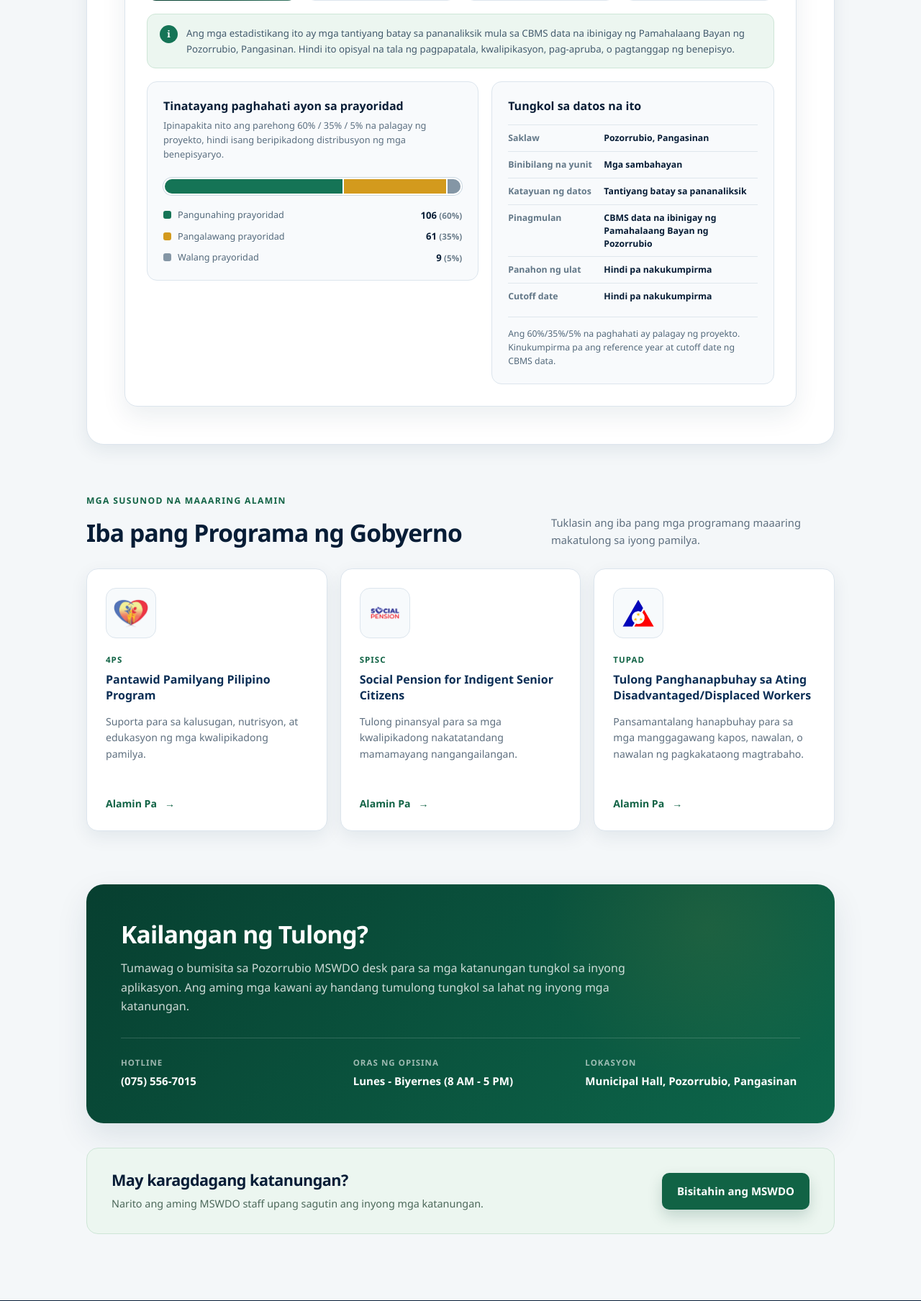
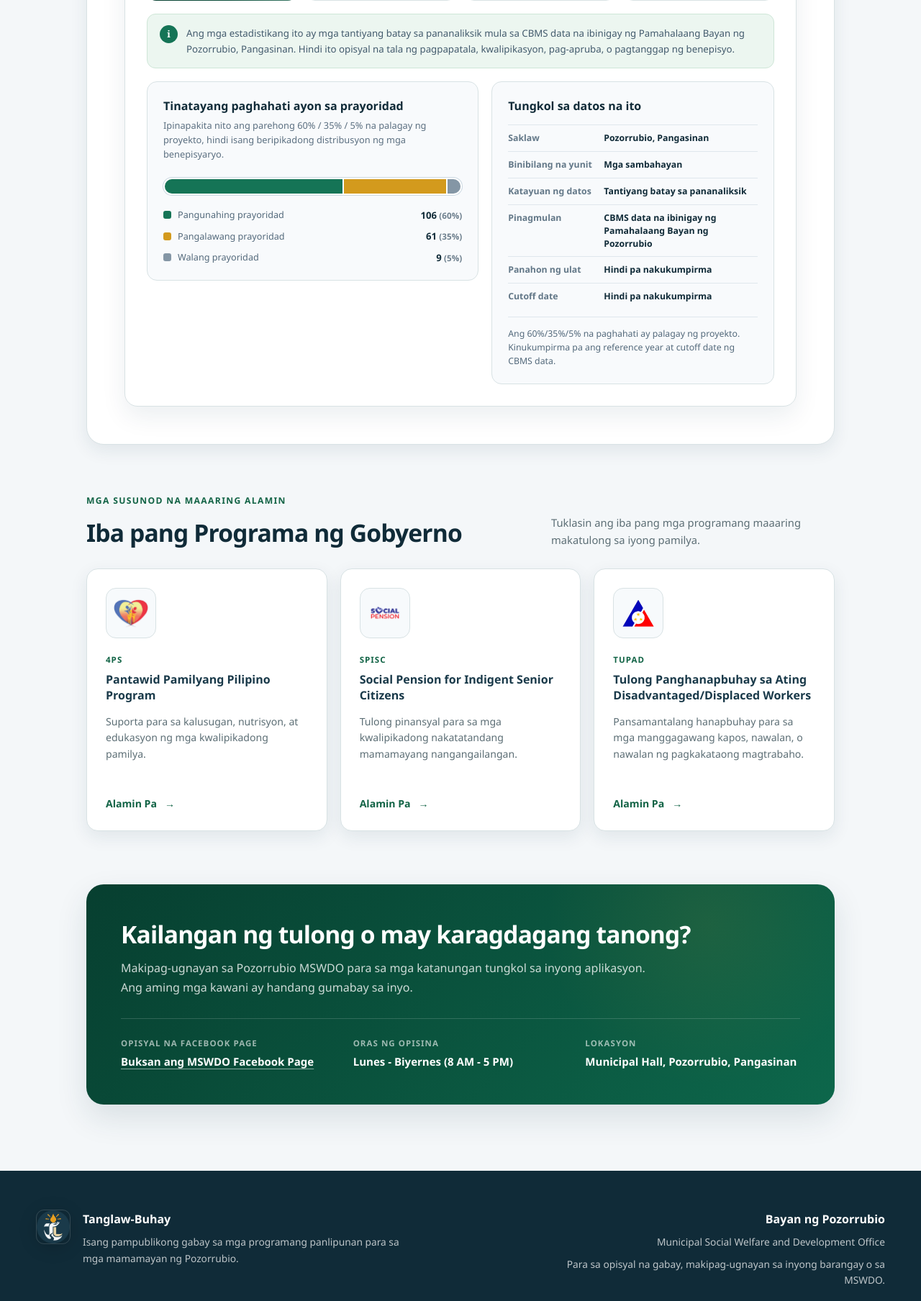
Before and after one commit to kaorizz26/Tanglaw_Buhay_FINAL, a Flask app: page /public/programs/slp in a window 1280 px wide. Shown: the part 3027-4835 px from the top of the page at 72% size. Run offline with Flask 3, Linux system fonts and the light colour scheme; some libraries are stand-ins or nearby versions.

Commit message:
Refine public portal UI and branding

```diff
--- a/static/css/public.css
+++ b/static/css/public.css
@@ -1,20 +1,21 @@
 :root {
     color-scheme: light;
-    --public-navy-950: #071d36;
-    --public-navy-900: #0b2e55;
-    --public-navy-800: #123f70;
-    --public-blue-700: #1e5f9c;
-    --public-blue-600: #2877b5;
-    --public-blue-100: #e9f3fb;
-    --public-gold-500: #d4a52d;
-    --public-gold-100: #fbf3db;
-    --public-ink: #15283b;
-    --public-muted: #5e6f7f;
-    --public-line: #dce5ed;
-    --public-canvas: #f7f9fb;
+    --public-navy-950: #102b38;
+    --public-navy-900: #1a3a4a;
+    --public-navy-800: #254d5e;
+    --public-blue-700: #2d7a8a;
+    --public-blue-600: #398c9b;
+    --public-blue-100: #e8f3f4;
+    --public-gold-500: #e8a020;
+    --public-gold-100: #fbf1dc;
+    --public-sand-300: #e7d3a5;
+    --public-ink: #18333f;
+    --public-muted: #5c6e75;
+    --public-line: #d8e2e4;
+    --public-canvas: #f4f7f8;
     --public-white: #ffffff;
-    --public-shadow: 0 18px 44px rgb(10 45 80 / 10%);
-    --public-shadow-soft: 0 8px 24px rgb(10 45 80 / 8%);
+    --public-shadow: 0 18px 44px rgb(26 58 74 / 12%);
+    --public-shadow-soft: 0 8px 24px rgb(26 58 74 / 9%);
     --public-radius-lg: 24px;
     --public-radius-md: 16px;
     --public-container: 1180px;
@@ -684,7 +690,7 @@ html[data-page-kind="landing"] .language-switcher button:focus-visible {
 .public-footer__mark {
     width: 48px;
     height: 48px;
-    overflow: hidden;
+    overflow: visible;
     flex: 0 0 auto;
     border: 1px solid rgb(255 255 255 / 16%);
     border-radius: 11px;
@@ -693,8 +699,8 @@ html[data-page-kind="landing"] .language-switcher button:focus-visible {
 .public-footer__mark img {
     width: 100%;
     height: 100%;
-    object-fit: cover;
-    transform: scale(1.15);
+    object-fit: contain;
+    filter: drop-shadow(0 4px 12px rgb(0 0 0 / 20%));
 }
 
 .public-footer strong {
@@ -979,8 +985,7 @@ html[data-page-kind="program-tupad"] .language-switcher button:focus-visible {
 
 .fourps-card > h2,
 .fourps-section-heading h2,
-.fourps-help h2,
-.fourps-question h2 {
+.fourps-help h2 {
     margin: 0;
     color: var(--public-navy-950);
     font-size: clamp(1.55rem, 3vw, 2.1rem);
@@ -2021,29 +2026,19 @@ html[data-page-kind="program-tupad"] .language-switcher button:focus-visible {
     line-height: 1.5;
 }
 
-.fourps-question {
-    display: flex;
-    padding: 30px 34px;
-    align-items: center;
-    justify-content: space-between;
-    gap: 32px;
-    background: #eaf4fb;
-    border: 1px solid #cce3f2;
-    border-radius: var(--public-radius-md);
-}
-
-.fourps-question h2 {
-    font-size: 1.35rem;
-}
-
-.fourps-question p {
-    margin: 7px 0 0;
-    color: #536b7f;
-    font-size: 0.9rem;
-}
-
-.fourps-question .public-button {
-    flex: 0 0 auto;
+.fourps-help__details a {
+    width: fit-content;
+    color: var(--public-white);
+    font-size: 0.94rem;
+    font-weight: 760;
+    line-height: 1.5;
+    text-decoration-color: rgb(255 255 255 / 52%);
+    text-decoration-thickness: 1px;
+    text-underline-offset: 4px;
+}
+
+.fourps-help__details a:hover {
+    text-decoration-color: var(--public-gold-500);
 }
 
 /* SPISC reuses the 4Ps information-page structure with its own accent. */
@@ -2183,25 +2157,6 @@ html[data-page-kind="program-tupad"] .language-switcher button:focus-visible {
 
 .slp-page .fourps-timeline__number {
     border-color: #e7f3ec;
-}
-
-.slp-page .fourps-question {
-    background: #ecf6f0;
-    border-color: #cee6d7;
-}
-
-.slp-page .fourps-question p {
-    color: #4c685a;
-}
-
-.slp-page .fourps-question .public-button--primary {
-    background: #116345;
-    box-shadow: 0 9px 20px rgb(7 69 49 / 18%);
-}
-
-.slp-page .fourps-question .public-button--primary:hover {
-    background: #0b5039;
-    box-shadow: 0 12px 26px rgb(7 69 49 / 24%);
 }
 
 /* TUPAD reuses the information-page structure with a restrained red accent. */
--- a/static/js/public.js
+++ b/static/js/public.js
@@ -150,15 +150,13 @@
             "fourps.related.label": "Mga Susunod na Maaaring Alamin",
             "fourps.related.title": "Iba pang Programa ng Gobyerno",
             "fourps.related.body": "Tuklasin ang iba pang mga programang maaaring makatulong sa iyong pamilya.",
-            "fourps.help.title": "Kailangan ng Tulong?",
-            "fourps.help.body": "Tumawag o bumisita sa Pozorrubio MSWDO desk para sa mga katanungan tungkol sa inyong aplikasyon. Ang aming mga kawani ay handang tumulong tungkol sa lahat ng inyong mga katanungan.",
-            "fourps.help.hotlineLabel": "Hotline",
+            "fourps.help.title": "Kailangan ng tulong o may karagdagang tanong?",
+            "fourps.help.body": "Makipag-ugnayan sa Pozorrubio MSWDO para sa mga katanungan tungkol sa inyong aplikasyon. Ang aming mga kawani ay handang gumabay sa inyo.",
+            "fourps.help.facebookLabel": "Opisyal na Facebook Page",
+            "fourps.help.facebookAction": "Buksan ang MSWDO Facebook Page",
             "fourps.help.scheduleLabel": "Oras ng Opisina",
             "fourps.help.schedule": "Lunes - Biyernes (8 AM - 5 PM)",
             "fourps.help.locationLabel": "Lokasyon",
-            "fourps.question.title": "May karagdagang katanungan?",
-            "fourps.question.body": "Narito ang aming MSWDO staff upang sagutin ang inyong mga katanungan.",
-            "fourps.question.action": "Bisitahin ang MSWDO",
             "spisc.back": "Bumalik",
             "spisc.title": "SPISC – Social Pension for Indigent Senior Citizens",
             "spisc.subtitle": "Buwanang tulong pinansyal para sa mga nakatatandang kapos sa buhay.",
@@ -199,15 +197,13 @@
             "spisc.related.label": "Mga Susunod na Maaaring Alamin",
             "spisc.related.title": "Iba pang Programa ng Gobyerno",
             "spisc.related.body": "Tuklasin ang iba pang mga programang maaaring makatulong sa iyong pamilya.",
-            "spisc.help.title": "Kailangan ng Tulong?",
-            "spisc.help.body": "Tumawag o bumisita sa Pozorrubio MSWDO desk para sa mga katanungan tungkol sa inyong aplikasyon sa Social Pension. Ang aming mga kawani ay handang tumulong tungkol sa bawat hakbang.",
-            "spisc.help.hotlineLabel": "Hotline",
+            "spisc.help.title": "Kailangan ng tulong o may karagdagang tanong?",
+            "spisc.help.body": "Makipag-ugnayan sa Pozorrubio MSWDO para sa mga katanungan tungkol sa inyong aplikasyon sa Social Pension. Ang aming mga kawani ay handang gumabay sa bawat hakbang.",
+            "spisc.help.facebookLabel": "Opisyal na Facebook Page",
+            "spisc.help.facebookAction": "Buksan ang MSWDO Facebook Page",
             "spisc.help.scheduleLabel": "Oras ng Opisina",
             "spisc.help.schedule": "Lunes - Biyernes (8 AM - 5 PM)",
             "spisc.help.locationLabel": "Lokasyon",
-            "spisc.question.title": "May karagdagang katanungan?",
-            "spisc.question.body": "Narito ang aming MSWDO staff upang sagutin ang inyong mga katanungan.",
-            "spisc.question.action": "Bumisita sa MSWDO",
             "slp.back": "Bumalik",
             "slp.title": "SLP – Sustainable Livelihood Program",
             "slp.subtitle": "Tulong sa puhunan sa negosyo at pag-aaral para sa bagong trabaho.",
@@ -253,15 +249,13 @@
             "slp.related.label": "Mga Susunod na Maaaring Alamin",
             "slp.related.title": "Iba pang Programa ng Gobyerno",
             "slp.related.body": "Tuklasin ang iba pang mga programang maaaring makatulong sa iyong pamilya.",
-            "slp.help.title": "Kailangan ng Tulong?",
-            "slp.help.body": "Tumawag o bumisita sa Pozorrubio MSWDO desk para sa mga katanungan tungkol sa inyong aplikasyon. Ang aming mga kawani ay handang tumulong tungkol sa lahat ng inyong mga katanungan.",
-            "slp.help.hotlineLabel": "Hotline",
+            "slp.help.title": "Kailangan ng tulong o may karagdagang tanong?",
+            "slp.help.body": "Makipag-ugnayan sa Pozorrubio MSWDO para sa mga katanungan tungkol sa inyong aplikasyon. Ang aming mga kawani ay handang gumabay sa inyo.",
+            "slp.help.facebookLabel": "Opisyal na Facebook Page",
+            "slp.help.facebookAction": "Buksan ang MSWDO Facebook Page",
             "slp.help.scheduleLabel": "Oras ng Opisina",
             "slp.help.schedule": "Lunes - Biyernes (8 AM - 5 PM)",
             "slp.help.locationLabel": "Lokasyon",
-            "slp.question.title": "May karagdagang katanungan?",
-            "slp.question.body": "Narito ang aming MSWDO staff upang sagutin ang inyong mga katanungan.",
-            "slp.question.action": "Bisitahin ang MSWDO",
             "tupad.back": "Bumalik",
             "tupad.title": "TUPAD – Tulong Panghanapbuhay sa Ating Disadvantaged/Displaced Workers",
             "tupad.subtitle": "Panandaliang trabaho at sahod para sa mga nawalan ng pangkabuhayan.",
@@ -306,15 +300,13 @@
             "tupad.related.label": "Mga Susunod na Maaaring Alamin",
             "tupad.related.title": "Iba pang Programa ng Gobyerno",
             "tupad.related.body": "Tuklasin ang iba pang mga programang maaaring makatulong sa iyong pamilya.",
-            "tupad.help.title": "Kailangan ng Tulong?",
-            "tupad.help.body": "Tumawag o bumisita sa Pozorrubio MSWDO desk para sa mga katanungan tungkol sa inyong aplikasyon. Ang aming mga kawani ay handang tumulong tungkol sa lahat ng inyong mga katanungan.",
-            "tupad.help.hotlineLabel": "Hotline",
+            "tupad.help.title": "Kailangan ng tulong o may karagdagang tanong?",
+            "tupad.help.body": "Makipag-ugnayan sa Pozorrubio MSWDO para sa mga katanungan tungkol sa inyong aplikasyon. Ang aming mga kawani ay handang gumabay sa inyo.",
+            "tupad.help.facebookLabel": "Opisyal na Facebook Page",
+            "tupad.help.facebookAction": "Buksan ang MSWDO Facebook Page",
             "tupad.help.scheduleLabel": "Oras ng Opisina",
             "tupad.help.schedule": "Lunes - Biyernes (8 AM - 5 PM)",
             "tupad.help.locationLabel": "Lokasyon",
-            "tupad.question.title": "May karagdagang katanungan?",
-            "tupad.question.body": "Narito ang aming MSWDO staff upang sagutin ang inyong mga katanungan.",
-            "tupad.question.action": "Bisitahin ang MSWDO",
         },
         en: {
             "accessibility.skip": "Skip to main content",
@@ -464,15 +456,13 @@
             "fourps.related.label": "Explore Next",
             "fourps.related.title": "Other Government Programs",
             "fourps.related.body": "Explore other programs that may help your family.",
-            "fourps.help.title": "Need Help?",
-            "fourps.help.body": "Call or visit the Pozorrubio MSWDO desk with questions about your application. Staff can guide you through your questions.",
-            "fourps.help.hotlineLabel": "Hotline",
+            "fourps.help.title": "Need help or have another question?",
+            "fourps.help.body": "Contact the Pozorrubio MSWDO with questions about your application. Staff can guide you through the process.",
+            "fourps.help.facebookLabel": "Official Facebook Page",
+            "fourps.help.facebookAction": "Open the MSWDO Facebook Page",
             "fourps.help.scheduleLabel": "Office Hours",
             "fourps.help.schedule": "Monday - Friday (8 AM - 5 PM)",
             "fourps.help.locationLabel": "Location",
-            "fourps.question.title": "Have another question?",
-            "fourps.question.body": "Our MSWDO staff can answer your questions.",
-            "fourps.question.action": "Visit the MSWDO",
             "spisc.back": "Back",
             "spisc.title": "SPISC – Social Pension for Indigent Senior Citizens",
             "spisc.subtitle": "Monthly financial assistance for older people living with limited means.",
@@ -513,15 +503,13 @@
             "spisc.related.label": "Explore Next",
             "spisc.related.title": "Other Government Programs",
             "spisc.related.body": "Explore other programs that may help your family.",
-            "spisc.help.title": "Need Help?",
-            "spisc.help.body": "Call or visit the Pozorrubio MSWDO desk with questions about your Social Pension application. Staff can guide you through every step.",
-            "spisc.help.hotlineLabel": "Hotline",
+            "spisc.help.title": "Need help or have another question?",
+            "spisc.help.body": "Contact the Pozorrubio MSWDO with questions about your Social Pension application. Staff can guide you through every step.",
+            "spisc.help.facebookLabel": "Official Facebook Page",
+            "spisc.help.facebookAction": "Open the MSWDO Facebook Page",
             "spisc.help.scheduleLabel": "Office Hours",
             "spisc.help.schedule": "Monday - Friday (8 AM - 5 PM)",
             "spisc.help.locationLabel": "Location",
-            "spisc.question.title": "Have another question?",
-            "spisc.question.body": "Our MSWDO staff can answer your questions.",
-            "spisc.question.action": "Visit the MSWDO",
             "slp.back": "Back",
             "slp.title": "SLP – Sustainable Livelihood Program",
             "slp.subtitle": "Business capital and training support for new employment.",
@@ -567,15 +555,13 @@
             "slp.related.label": "Explore Next",
             "slp.related.title": "Other Government Programs",
             "slp.related.body": "Explore other programs that may help your family.",
-            "slp.help.title": "Need Help?",
-            "slp.help.body": "Call or visit the Pozorrubio MSWDO desk with questions about your application. Staff can guide you through your questions.",
-            "slp.help.hotlineLabel": "Hotline",
+            "slp.help.title": "Need help or have another question?",
+            "slp.help.body": "Contact the Pozorrubio MSWDO with questions about your application. Staff can guide you through the process.",
+            "slp.help.facebookLabel": "Official Facebook Page",
+            "slp.help.facebookAction": "Open the MSWDO Facebook Page",
             "slp.help.scheduleLabel": "Office Hours",
             "slp.help.schedule": "Monday - Friday (8 AM - 5 PM)",
             "slp.help.locationLabel": "Location",
-            "slp.question.title": "Have another question?",
-            "slp.question.body": "Our MSWDO staff can answer your questions.",
-            "slp.question.action": "Visit the MSWDO",
             "tupad.back": "Back",
             "tupad.title": "TUPAD – Tulong Panghanapbuhay sa Ating Disadvantaged/Displaced Workers",
             "tupad.subtitle": "Temporary work and wages for people who have lost their livelihood.",
@@ -620,15 +606,13 @@
             "tupad.related.label": "Explore Next",
             "tupad.related.title": "Other Government Programs",
             "tupad.related.body": "Explore other programs that may help your family.",
-            "tupad.help.title": "Need Help?",
-            "tupad.help.body": "Call or visit the Pozorrubio MSWDO desk with questions about your application. Staff can guide you through your questions.",
-            "tupad.help.hotlineLabel": "Hotline",
+            "tupad.help.title": "Need help or have another question?",
+            "tupad.help.body": "Contact the Pozorrubio MSWDO with questions about your application. Staff can guide you through the process.",
+            "tupad.help.facebookLabel": "Official Facebook Page",
+            "tupad.help.facebookAction": "Open the MSWDO Facebook Page",
             "tupad.help.scheduleLabel": "Office Hours",
             "tupad.help.schedule": "Monday - Friday (8 AM - 5 PM)",
             "tupad.help.locationLabel": "Location",
-            "tupad.question.title": "Have another question?",
-            "tupad.question.body": "Our MSWDO staff can answer your questions.",
-            "tupad.question.action": "Visit the MSWDO",
         },
     };
 
--- a/templates/public_base.html
+++ b/templates/public_base.html
@@ -3,7 +3,7 @@
 <head>
     <meta charset="utf-8">
     <meta name="viewport" content="width=device-width, initial-scale=1">
-    <meta name="theme-color" content="#0b2e55">
+    <meta name="theme-color" content="#1a3a4a">
     <title>{% block title %}Tanglaw-Buhay{% endblock %}</title>
     <link rel="stylesheet" href="{{ url_for('static', filename='css/public.css') }}">
     <script src="{{ url_for('static', filename='js/public.js') }}" defer></script>
@@ -15,7 +15,7 @@
         <div class="public-container public-header__inner">
             <a class="public-brand" href="{{ url_for('public.index') }}" aria-label="Tanglaw-Buhay home page">
                 <span class="public-brand__mark" aria-hidden="true">
-                    {% block header_logo %}<img src="{{ url_for('static', filename='assets/logos/logo_A.png') }}" alt="">{% endblock %}
+                    {% block header_logo %}<img src="{{ url_for('static', filename='assets/logos/tanglaw-buhay-logo-light.png') }}" alt="">{% endblock %}
                 </span>
                 <span>
                     <strong>Tanglaw-Buhay</strong>
@@ -46,7 +46,7 @@
         <div class="public-container public-footer__main">
             <div class="public-footer__brand">
                 <span class="public-footer__mark" aria-hidden="true">
-                    <img src="{{ url_for('static', filename='assets/logos/logo_B.png') }}" alt="">
+                    <img src="{{ url_for('static', filename='assets/logos/tanglaw-buhay-logo-dark.png') }}" alt="">
                 </span>
                 <div>
                     <strong>Tanglaw-Buhay</strong>
--- a/templates/public_landing.html
+++ b/templates/public_landing.html
@@ -1,7 +1,7 @@
 {% extends "public_base.html" %}
 
 {% block title %}Tanglaw-Buhay | Gabay sa mga Programang Panlipunan{% endblock %}
-{% block header_logo %}<img src="{{ url_for('static', filename='assets/logos/logo_B.png') }}" alt="">{% endblock %}
+{% block header_logo %}<img src="{{ url_for('static', filename='assets/logos/tanglaw-buhay-logo-dark.png') }}" alt="">{% endblock %}
 
 {% block content %}
 <section class="public-hero" aria-labelledby="hero-title">
@@ -41,7 +41,7 @@
                 <p class="program-card__code">{{ program.code }}</p>
                 <h3>{{ program.name }}</h3>
                 <p class="program-card__description" data-i18n="program.{{ slug }}.cardDescription">{{ program.card_description }}</p>
-                <a href="{{ url_for('public.program', program_slug=slug) }}">
+                <a class="program-card__link" href="{{ url_for('public.program', program_slug=slug) }}">
                     <span data-i18n="actions.learnMore">Alamin Pa</span>
                     <span aria-hidden="true">&#8594;</span>
                 </a>
--- a/templates/public_program_slp.html
+++ b/templates/public_program_slp.html
@@ -2,7 +2,7 @@
 
 {% block page_kind %}program-slp{% endblock %}
 {% block title %}SLP | Tanglaw-Buhay{% endblock %}
-{% block header_logo %}<img src="{{ url_for('static', filename='assets/logos/logo_B.png') }}" alt="">{% endblock %}
+{% block header_logo %}<img src="{{ url_for('static', filename='assets/logos/tanglaw-buhay-logo-dark.png') }}" alt="">{% endblock %}
 
 {% block content %}
 <article class="fourps-page slp-page" data-program-slug="slp">
@@ -163,13 +163,13 @@
 
         <section class="fourps-help" id="help" aria-labelledby="help-title">
             <div class="fourps-help__content">
-                <h2 id="help-title" data-i18n="slp.help.title">Kailangan ng Tulong?</h2>
-                <p data-i18n="slp.help.body">Tumawag o bumisita sa Pozorrubio MSWDO desk para sa mga katanungan tungkol sa inyong aplikasyon. Ang aming mga kawani ay handang tumulong tungkol sa lahat ng inyong mga katanungan.</p>
+                <h2 id="help-title" data-i18n="slp.help.title">Kailangan ng tulong o may karagdagang tanong?</h2>
+                <p data-i18n="slp.help.body">Makipag-ugnayan sa Pozorrubio MSWDO para sa mga katanungan tungkol sa inyong aplikasyon. Ang aming mga kawani ay handang gumabay sa inyo.</p>
             </div>
             <ul class="fourps-help__details">
                 <li>
-                    <span data-i18n="slp.help.hotlineLabel">Hotline</span>
-                    <strong>(075) 556-7015</strong>
+                    <span data-i18n="slp.help.facebookLabel">Opisyal na Facebook Page</span>
+                    <a href="https://www.facebook.com/share/1EbibfythW/" target="_blank" rel="noopener noreferrer" data-i18n="slp.help.facebookAction">Buksan ang MSWDO Facebook Page</a>
                 </li>
                 <li>
                     <span data-i18n="slp.help.scheduleLabel">Oras ng Opisina</span>
@@ -181,14 +181,6 @@
                 </li>
             </ul>
         </section>
-
-        <aside class="fourps-question" aria-labelledby="question-title">
-            <div>
-                <h2 id="question-title" data-i18n="slp.question.title">May karagdagang katanungan?</h2>
-                <p data-i18n="slp.question.body">Narito ang aming MSWDO staff upang sagutin ang inyong mga katanungan.</p>
-            </div>
-            <a class="public-button public-button--primary" href="#help" data-i18n="slp.question.action">Bisitahin ang MSWDO</a>
-        </aside>
     </div>
 </article>
 {% endblock %}
```
Also changed, not shown: other parts of static/css/public.css (+49 -90 lines), templates/public_program_4ps.html (+5 -13 lines), templates/public_program_spisc.html (+5 -13 lines), templates/public_program_tupad.html (+5 -13 lines), tests/test_public_pages.py (+30 -1 lines), static/assets/logos/tanglaw-buhay-logo-dark.png (added), static/assets/logos/tanglaw-buhay-logo-light.png (added).
